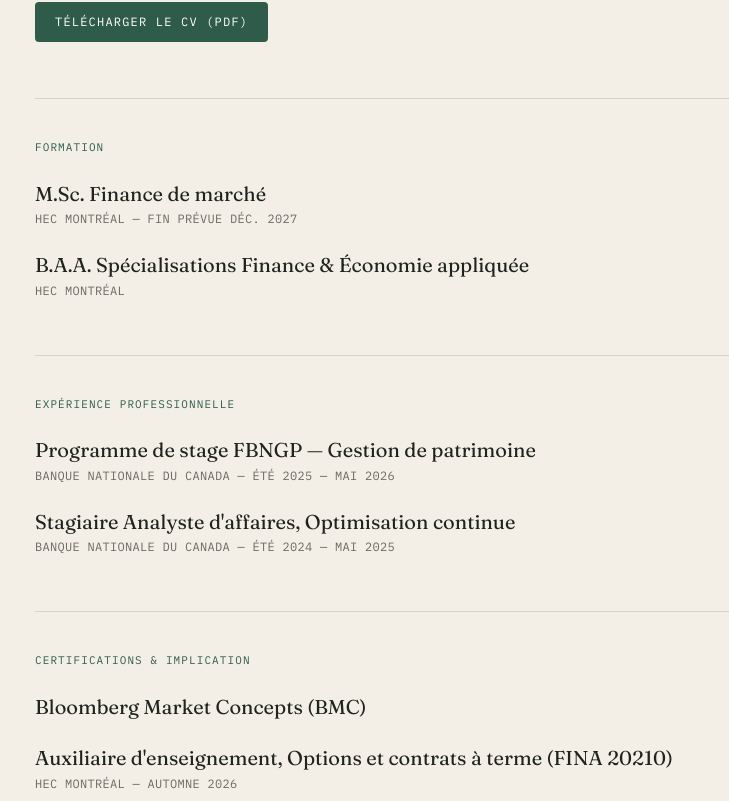
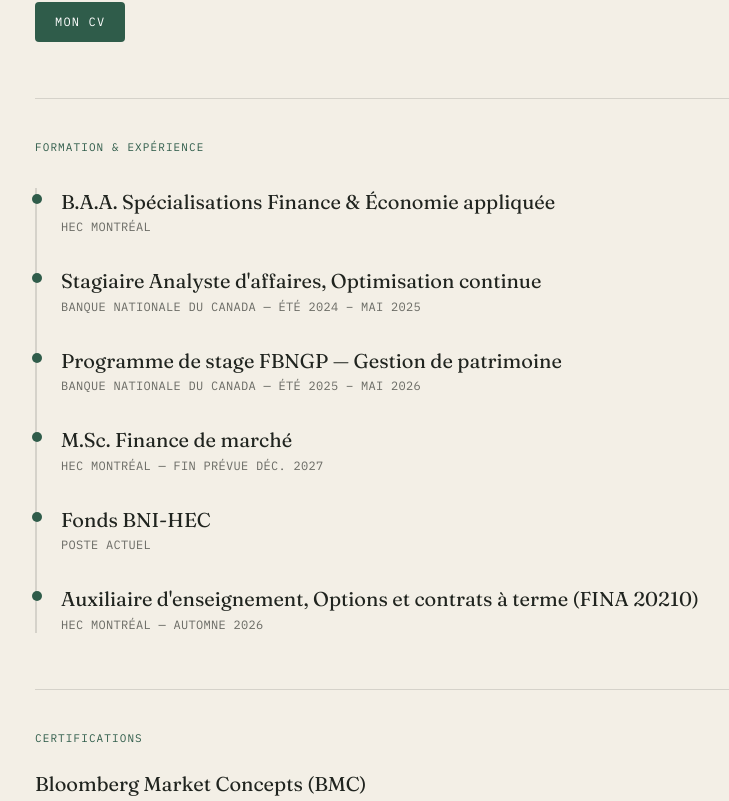
Before and after one commit to benmessaoudhamza13-create/Site-Hamza, a Next.js app: page /apropos in a window 1280 px wide. Shown: the part 399-1200 px from the top of the page, without its empty margins (245-974 px from the left). Built offline with nearby package versions, Linux system fonts and the light colour scheme.

Commit message:
moins cheap

```diff
--- /dev/null
+++ b/src/app/apropos/layout.tsx
@@ -0,0 +1,11 @@
+import type { Metadata } from "next";
+
+export const metadata: Metadata = { title: "Mon parcours — Hamza Ben Messaoud" };
+
+export default function AProposLayout({
+  children,
+}: {
+  children: React.ReactNode;
+}) {
+  return children;
+}
--- a/src/app/apropos/page.tsx
+++ b/src/app/apropos/page.tsx
@@ -1,44 +1,37 @@
+"use client";
+
+import { useState } from "react";
+import { X } from "lucide-react";
 import SectionHeader from "@/components/SectionHeader";
 
-export const metadata = { title: "Mon parcours — Hamza Ben Messaoud" };
-
-const formation = [
+const timeline = [
   {
-    diplome: "M.Sc. Finance de marché",
-    etablissement: "HEC Montréal",
-    periode: "Fin prévue déc. 2027",
+    titre: "B.A.A. Spécialisations Finance & Économie appliquée",
+    sousTitre: "HEC Montréal",
   },
   {
-    diplome: "B.A.A. Spécialisations Finance & Économie appliquée",
-    etablissement: "HEC Montréal",
-    periode: "",
+    titre: "Stagiaire Analyste d'affaires, Optimisation continue",
+    sousTitre: "Banque Nationale du Canada — Été 2024 – mai 2025",
+  },
+  {
+    titre: "Programme de stage FBNGP — Gestion de patrimoine",
+    sousTitre: "Banque Nationale du Canada — Été 2025 – mai 2026",
+  },
+  {
+    titre: "M.Sc. Finance de marché",
+    sousTitre: "HEC Montréal — Fin prévue déc. 2027",
+  },
+  {
+    titre: "Fonds BNI-HEC",
+    sousTitre: "Poste actuel",
+  },
+  {
+    titre: "Auxiliaire d'enseignement, Options et contrats à terme (FINA 20210)",
+    sousTitre: "HEC Montréal — Automne 2026",
   },
 ];
 
-const experience = [
-  {
-    titre: "Programme de stage FBNGP — Gestion de patrimoine",
-    entreprise: "Banque Nationale du Canada",
-    periode: "Été 2025 — mai 2026",
-  },
-  {
-    titre: "Stagiaire Analyste d'affaires, Optimisation continue",
-    entreprise: "Banque Nationale du Canada",
-    periode: "Été 2024 — mai 2025",
-  },
-];
-
-const implication = [
-  {
-    titre: "Bloomberg Market Concepts (BMC)",
-    detail: "",
-  },
-  {
-    titre: "Auxiliaire d'enseignement, Options et contrats à terme (FINA 20210)",
-    entreprise: "HEC Montréal",
-    periode: "Automne 2026",
-  },
-];
+const certifications = ["Bloomberg Market Concepts (BMC)"];
 
 const benevolat = [
   "Fondation Marie-Vincent",
@@ -48,7 +41,11 @@
 
 const sport = ["Triathlon", "Hyrox", "Spartan Race"];
 
+const CV_PATH = "/cv-hamza-benmessaoud.pdf";
+
 export default function AProposPage() {
+  const [cvOpen, setCvOpen] = useState(false);
+
   return (
     <div className="mx-auto max-w-3xl px-6 py-16">
       <SectionHeader eyebrow="À propos" title="Mon parcours" />
@@ -60,32 +57,44 @@
         Nationale du Canada, d&rsquo;abord en optimisation continue puis en
         gestion de patrimoine, où j&rsquo;ai développé une lecture rigoureuse
         des marchés et des enjeux qui les traversent. Ce site rassemble mes
-        projets et mes lectures de marché hebdomadaires.
+        projets et mes lectures de marché.
       </p>
 
       <div className="mt-9">
-        <a
-          href="/cv-hamza-benmessaoud.pdf"
-          className="inline-block rounded-[4px] bg-accent px-5 py-3 font-mono text-xs uppercase tracking-widest text-white transition-opacity hover:opacity-90"
+        <button
+          type="button"
+          onClick={() => setCvOpen(true)}
+          className="inline-block rounded-[4px] bg-accent px-5 py-3 font-mono text-xs uppercase tracking-widest text-white transition-opacity duration-200 ease hover:opacity-90"
         >
-          Télécharger le CV (PDF)
-        </a>
+          Mon CV
+        </button>
       </div>
 
       <div className="mt-14 border-t rule pt-10">
         <p className="font-mono text-[11px] uppercase tracking-widest text-accent">
-          Formation
+          Formation & expérience
+        </p>
+        <ol className="relative mt-8 space-y-8 border-l-2 rule pl-6">
+          {timeline.map((t) => (
+            <li key={t.titre} className="relative">
+              <span className="absolute -left-[29px] top-1.5 h-2.5 w-2.5 rounded-full bg-accent" />
+              <h3 className="font-display text-xl leading-snug">{t.titre}</h3>
+              <p className="mt-1 font-mono text-xs uppercase tracking-wide text-dim">
+                {t.sousTitre}
+              </p>
+            </li>
+          ))}
+        </ol>
+      </div>
+
+      <div className="mt-14 border-t rule pt-10">
+        <p className="font-mono text-[11px] uppercase tracking-widest text-accent">
+          Certifications
         </p>
         <ul className="mt-6 space-y-6">
-          {formation.map((f) => (
-            <li key={f.diplome}>
-              <h3 className="font-display text-xl leading-snug">
-                {f.diplome}
-              </h3>
-              <p className="mt-1 font-mono text-xs uppercase tracking-wide text-dim">
-                {f.etablissement}
-                {f.periode ? ` — ${f.periode}` : ""}
-              </p>
+          {certifications.map((c) => (
+            <li key={c}>
+              <h3 className="font-display text-xl leading-snug">{c}</h3>
             </li>
           ))}
         </ul>
@@ -93,41 +102,7 @@
 
       <div className="mt-14 border-t rule pt-10">
         <p className="font-mono text-[11px] uppercase tracking-widest text-accent">
-          Expérience professionnelle
-        </p>
-        <ul className="mt-6 space-y-6">
-          {experience.map((e) => (
-            <li key={e.titre}>
-              <h3 className="font-display text-xl leading-snug">{e.titre}</h3>
-              <p className="mt-1 font-mono text-xs uppercase tracking-wide text-dim">
-                {e.entreprise} — {e.periode}
-              </p>
-            </li>
-          ))}
-        </ul>
-      </div>
-
-      <div className="mt-14 border-t rule pt-10">
-        <p className="font-mono text-[11px] uppercase tracking-widest text-accent">
-          Certifications & implication
-        </p>
-        <ul className="mt-6 space-y-6">
-          {implication.map((i) => (
-            <li key={i.titre}>
-              <h3 className="font-display text-xl leading-snug">{i.titre}</h3>
-              {i.entreprise ? (
-                <p className="mt-1 font-mono text-xs uppercase tracking-wide text-dim">
-                  {i.entreprise} — {i.periode}
-                </p>
-              ) : null}
-            </li>
-          ))}
-        </ul>
-      </div>
-
-      <div className="mt-14 border-t rule pt-10">
-        <p className="font-mono text-[11px] uppercase tracking-widest text-accent">
-          Au-delà de l&rsquo;académique
+          Engagement personnel
         </p>
         <div className="mt-6 grid gap-8 sm:grid-cols-2">
           <div>
@@ -158,6 +133,37 @@
           </div>
         </div>
       </div>
+
+      {cvOpen ? (
+        <div
+          className="fixed inset-0 z-50 flex items-center justify-center bg-black/60 p-4"
+          onClick={() => setCvOpen(false)}
+        >
+          <div
+            className="card relative flex h-[85vh] w-full max-w-3xl flex-col overflow-hidden p-0"
+            onClick={(e) => e.stopPropagation()}
+          >
+            <div className="flex items-center justify-between border-b rule px-4 py-3">
+              <a
+                href={CV_PATH}
+                download
+                className="font-mono text-xs uppercase tracking-widest text-accent transition-opacity duration-200 ease hover:opacity-80"
+              >
+                Télécharger
+              </a>
+              <button
+                type="button"
+                onClick={() => setCvOpen(false)}
+                aria-label="Fermer"
+                className="text-dim transition-colors duration-200 ease hover:text-accent"
+              >
+                <X size={20} />
+              </button>
+            </div>
+            <iframe src={CV_PATH} className="h-full w-full" />
+          </div>
+        </div>
+      ) : null}
     </div>
   );
 }
--- a/src/app/contact/page.tsx
+++ b/src/app/contact/page.tsx
@@ -40,7 +40,7 @@
             key={c.label}
             href={c.href}
             {...(c.external ? { target: "_blank", rel: "noreferrer" } : {})}
-            className="group flex flex-col gap-4 rounded-[4px] bg-card p-6 shadow-[0_1px_2px_rgba(32,36,31,0.06)] transition-shadow hover:shadow-[0_4px_16px_rgba(32,36,31,0.1)]"
+            className="card group flex flex-col gap-4 p-6"
           >
             <c.icon
               className="text-accent"
@@ -52,7 +52,7 @@
               <p className="font-mono text-[10px] uppercase tracking-widest text-dim">
                 {c.label}
               </p>
-              <p className="mt-1 break-words text-sm text-text group-hover:text-accent">
+              <p className="mt-1 break-words text-sm text-text transition-colors duration-200 ease group-hover:text-accent">
                 {c.value}
               </p>
             </div>
--- a/src/app/layout.tsx
+++ b/src/app/layout.tsx
@@ -25,7 +25,7 @@
 export const metadata: Metadata = {
   title: "Hamza Ben Messaoud — Économie appliquée et finance",
   description:
-    "Portfolio de Hamza Ben Messaoud, candidat à la maîtrise en finance de marché à HEC Montréal — projets, évaluations et revue macro hebdomadaire.",
+    "Portfolio de Hamza Ben Messaoud, candidat à la maîtrise en finance de marché à HEC Montréal — projets, évaluations et revue macro.",
 };
 
 export default function RootLayout({
--- a/src/app/macro/[slug]/page.tsx
+++ b/src/app/macro/[slug]/page.tsx
@@ -19,7 +19,7 @@
     <div className="mx-auto max-w-3xl px-6 py-16">
       <Link
         href="/macro"
-        className="font-mono text-xs uppercase tracking-widest text-dim hover:text-accent"
+        className="font-mono text-xs uppercase tracking-widest text-dim transition-colors duration-200 ease hover:text-accent"
       >
         ← Toutes les revues
       </Link>
--- a/src/data/projets.ts
+++ b/src/data/projets.ts
@@ -9,9 +9,27 @@
   details: string[];
   tags: string[];
   document?: string;
+  credits?: string[];
+  statut?: "Complété" | "En cours";
 };
 
 export const projets: Projet[] = [
+  {
+    slug: "marches-predictifs-macro",
+    code: "P/00",
+    titre: "Marchés prédictifs comme outil de couverture macro",
+    periode: "Projet supervisé — HEC Montréal, avec le Prof. Anthony Sanford",
+    categorie: "Quantitatif",
+    statut: "En cours",
+    resultat: "En développement",
+    description:
+      "Exploration des marchés prédictifs (type Polymarket) comme signal ou outil de couverture macro sur les actifs tangibles : or, pétrole, taux.",
+    details: [
+      "Revue de la littérature sur les marchés prédictifs comme source d'information macro",
+      "Analyse de la stabilité et de la profondeur de marché de ces instruments comme limite potentielle à leur usage direct en couverture",
+    ],
+    tags: ["Marchés prédictifs", "Macro", "Actifs tangibles"],
+  },
   {
     slug: "defi-bnc",
     code: "P/01",
@@ -62,6 +80,7 @@
     ],
     tags: ["Macro", "Devises", "Pétro-devise", "OLS"],
     document: "/documents/cad-usd-determinants.pdf",
+    credits: [], // TODO: noms à confirmer
   },
   {
     slug: "blackberry-dcf",
```
Also changed, not shown: src/app/globals.css (+11 -0 lines), src/app/macro/page.tsx (+8 -8 lines), src/app/page.tsx (+38 -17 lines), src/app/projets/page.tsx (+32 -13 lines).
